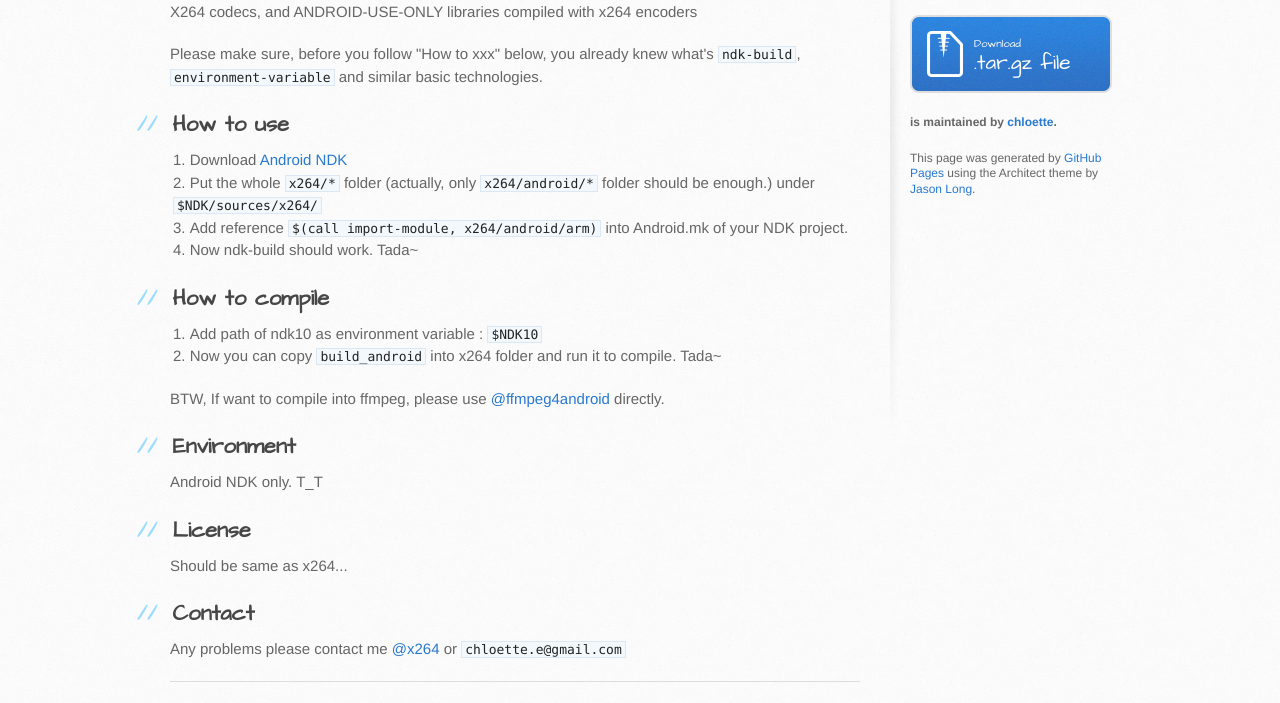
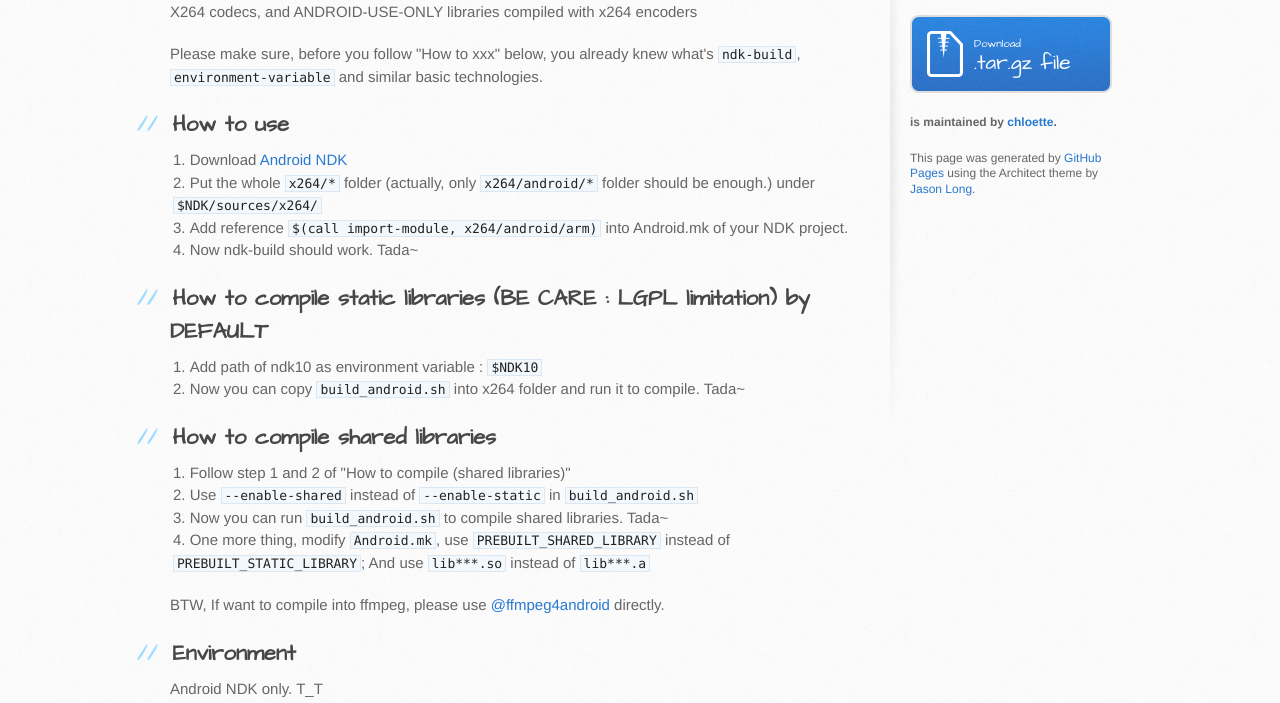
Before and after one commit to chloette/x264android, a plain HTML site: page index.html in a window 1280 px wide. Shown: the part 317-1020 px from the top of the page. Drawn offline with Linux system fonts and the light colour scheme.

Commit message:
Create gh-pages branch via GitHub

```diff
--- a/index.html
+++ b/index.html
@@ -46,15 +46,33 @@ x264android is a source project for Android NDK, which contains latest X264 code
 </li>
 <li>Add reference <code>$(call import-module, x264/android/arm)</code> into Android.mk of your NDK project.</li>
 <li>Now ndk-build should work. Tada~</li>
-</ol><h2>
-<a name="how-to-compile" class="anchor" href="#how-to-compile"><span class="octicon octicon-link"></span></a>How to compile</h2>
+</ol>
+
+<h2>
+<a name="how-to-compile-static-libraries-be-care--lgpl-limitation-by-default" class="anchor" href="#how-to-compile-static-libraries-be-care--lgpl-limitation-by-default"><span class="octicon octicon-link"></span></a>How to compile static libraries (BE CARE : LGPL limitation) by <strong>DEFAULT</strong>
+</h2>
 
 <ol>
 <li>Add path of ndk10 as environment variable : <code>$NDK10</code>
 </li>
-<li>Now you can copy <code>build_android</code> into x264 folder and run it to compile. <strong><em>Tada~</em></strong>
+<li>Now you can copy <code>build_android.sh</code> into x264 folder and run it to compile. <strong><em>Tada~</em></strong>
 </li>
-</ol><p>BTW, If want to compile into ffmpeg, please use <a href="https://github.com/chloette/ffmpeg4android">@ffmpeg4android</a> directly.</p>
+</ol>
+
+<h2>
+<a name="how-to-compile-shared-libraries" class="anchor" href="#how-to-compile-shared-libraries"><span class="octicon octicon-link"></span></a>How to compile shared libraries</h2>
+
+<ol>
+<li>Follow step 1 and 2 of "How to compile (shared libraries)"</li>
+<li>Use <code>--enable-shared</code> instead of <code>--enable-static</code> in <code>build_android.sh</code>
+</li>
+<li>Now you can run <code>build_android.sh</code> to compile shared libraries. <strong><em>Tada~</em></strong>
+</li>
+<li>One more thing, modify <code>Android.mk</code>, use <code>PREBUILT_SHARED_LIBRARY</code> instead of <code>PREBUILT_STATIC_LIBRARY</code>; And use <code>lib***.so</code> instead of <code>lib***.a</code>
+</li>
+</ol>
+
+<p>BTW, If want to compile into ffmpeg, please use <a href="https://github.com/chloette/ffmpeg4android">@ffmpeg4android</a> directly.</p>
 
 <h2>
 <a name="environment" class="anchor" href="#environment"><span class="octicon octicon-link"></span></a>Environment</h2>
@@ -71,7 +89,9 @@ x264android is a source project for Android NDK, which contains latest X264 code
 
 <p>Any problems please contact me <a href="https://github.com/chloette/x264android">@x264</a> or <code>chloette.e@gmail.com</code></p>
 
-<hr><h2>
+<hr>
+
+<h2>
 <a name="x264" class="anchor" href="#x264"><span class="octicon octicon-link"></span></a>x264</h2>
 
 <blockquote>
```
Also changed, not shown: params.json (+1 -1 lines).
